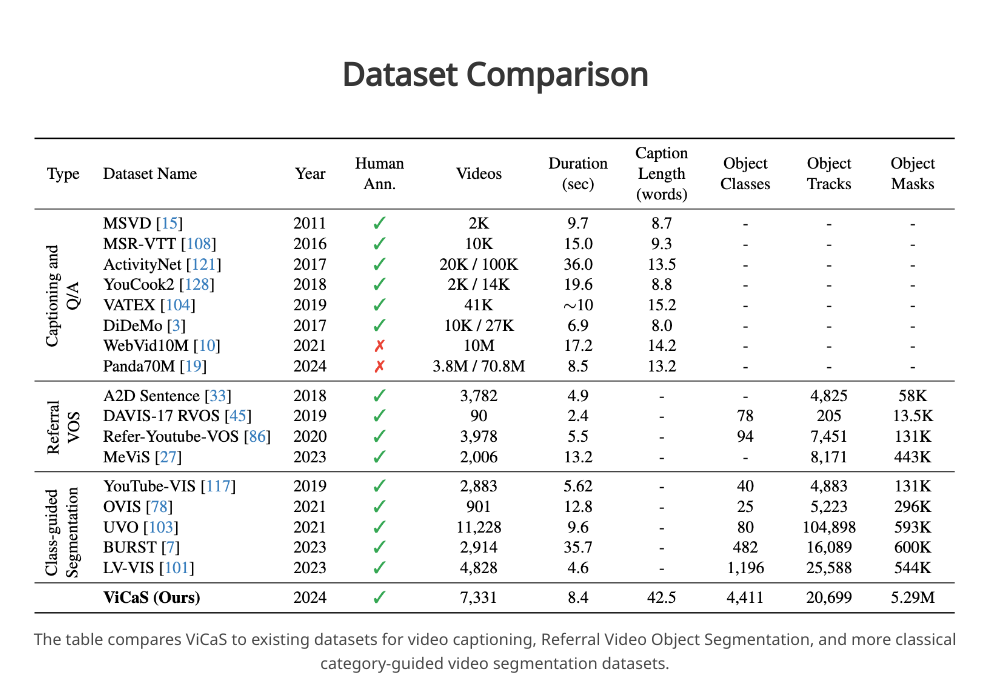
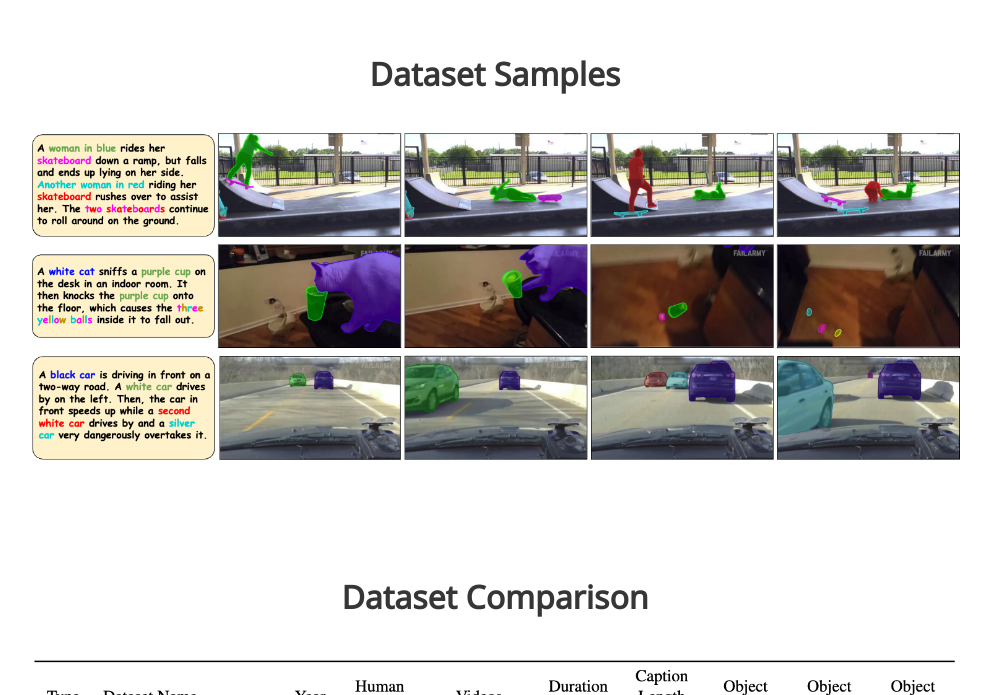
Before and after one commit to Ali2500/vicas-project, a plain HTML site: page index.html in a window 1280 px wide. Shown: the part 1856-2551 px from the top of the page, without its empty margins (145-1136 px from the left). Drawn offline with nearby package versions, Linux system fonts and the light colour scheme; some icons are missing; a web font is replaced by a local one.

Commit message:
added more dataset examples

```diff
--- a/index.html
+++ b/index.html
@@ -216,6 +216,28 @@
 </section>
 <!-- End benchmark video -->
 
+
+<!-- End dataset examples -->
+<section class="section"></section>
+  <div class="container is-max-desktop">
+    <div class="columns is-centered has-text-centered">
+      <div class="column is-full-width">
+        <h2 class="title is-3">Dataset Samples</h2>
+      </div>
+    </div>
+    <div class="columns is-centered ">
+      <div class="column is-full-width">
+        <div class="column is-centered ">
+      <img src="static/images/dataset_examples.png"
+                class="interpolation-image"
+                alt="Interpolate start reference image."/>
+    </div>
+  </div>
+</div>
+</div>
+</section>
+<!-- End dataset examples -->
+
 <!-- Start dataset stats table -->
 <section class="section"></section>
   <div class="container is-max-desktop">
```
Also changed, not shown: static/images/dataset_examples.png (added).
